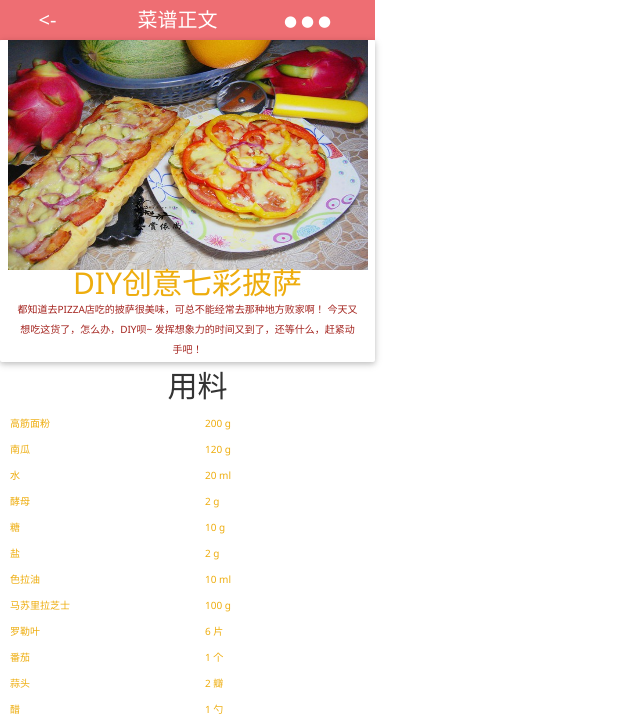
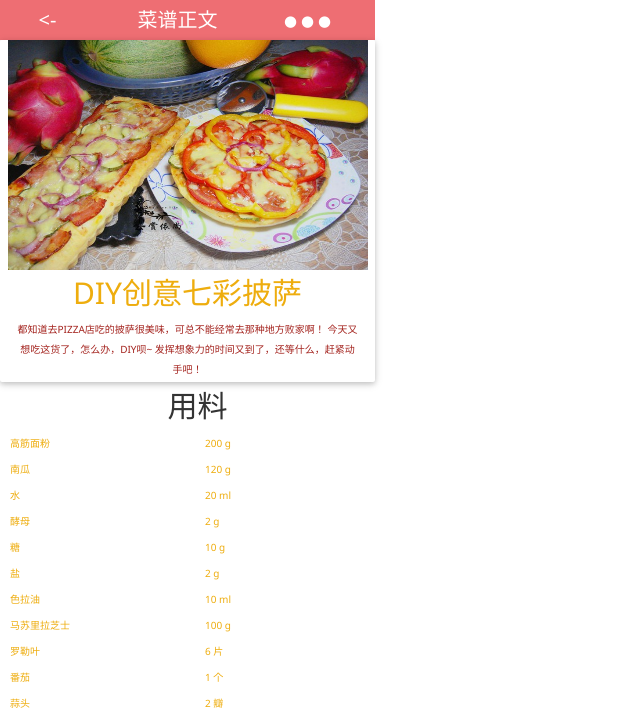
Before and after one commit to garyelephant/delicious, a Django app: page /food/tweet/6/ in a window 1280 px wide. Shown: the top 721 px of the page, without its empty margins (0-640 px from the left). Run offline with Django 3.2, Linux system fonts and the light colour scheme; data comes from the database, SQL or seed files in the repository.

Commit message:
换行问题

```diff
--- a/food/static/food/css/app.css
+++ b/food/static/food/css/app.css
@@ -187,7 +187,7 @@ select{
 }
 .menu .card p{
     width: 360px;
-    margin: 0 auto;
+    margin: 10px auto;
     color:#EEAD0E;
     padding: 3px 10px 3px 10px;
     line-height: 20px;
```
